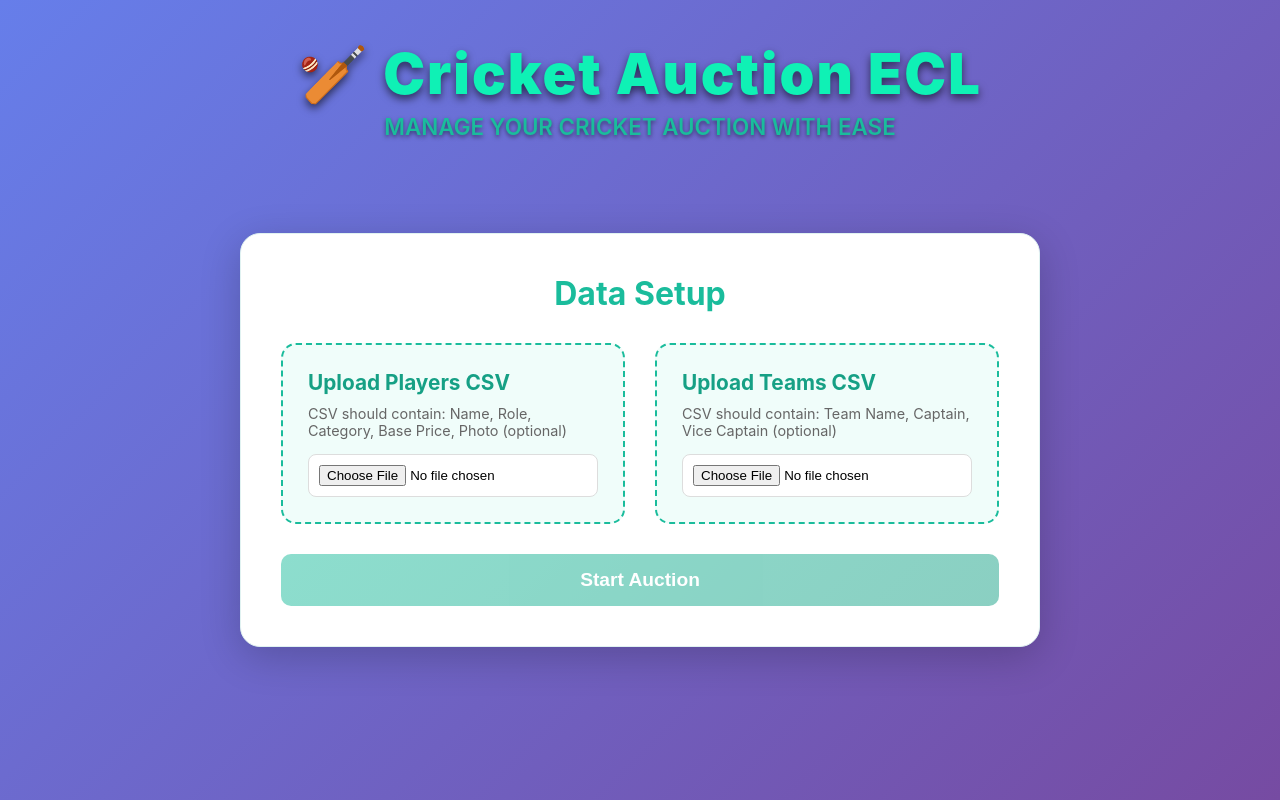
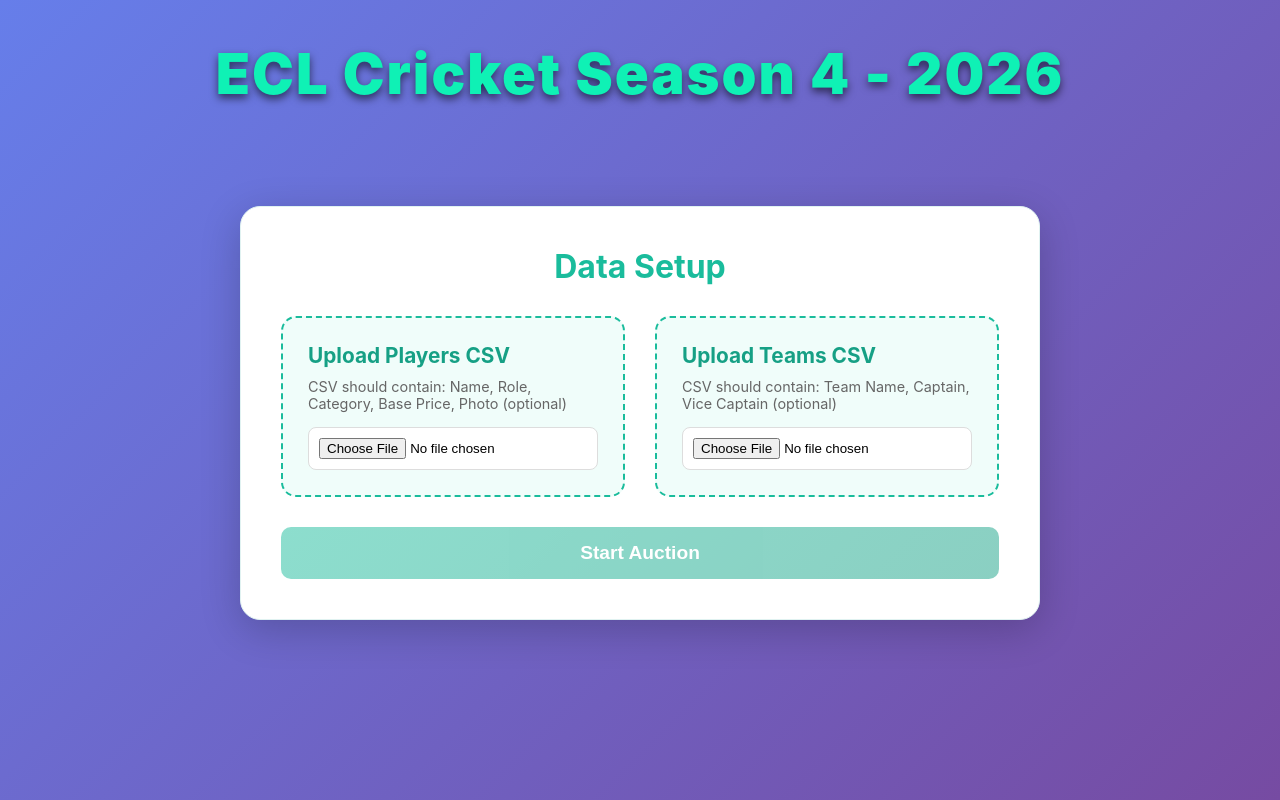
Before and after one commit to ashwinpillai/Auction-app, a React (Create React App) app: page / in a window 1280 px wide. Built offline with nearby package versions, Linux system fonts and the light colour scheme.

Commit message:
Update App.js

```diff
--- a/src/App.js
+++ b/src/App.js
@@ -105,8 +105,7 @@ function App() {
   return (
     <div className="App">
       <header className="app-header">
-        <h1>🏏 Cricket Auction ECL</h1>
-        <p>Manage your cricket auction with ease</p>
+        <h1>ECL Cricket Season 4 - 2026</h1>
       </header>
 
       <main className="app-main">
```
